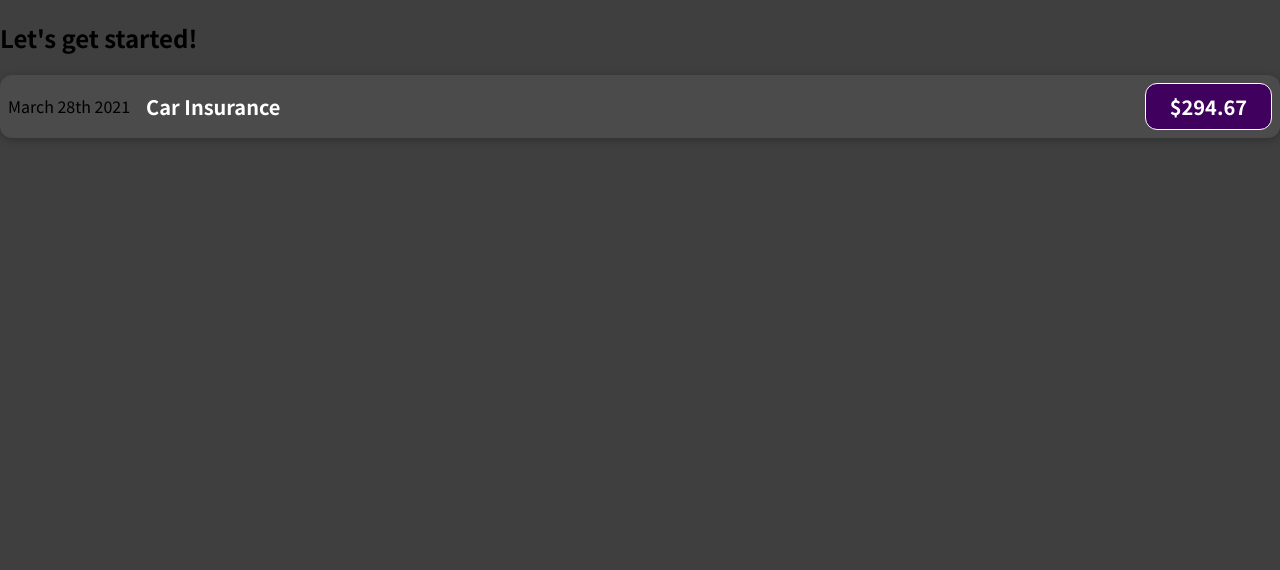
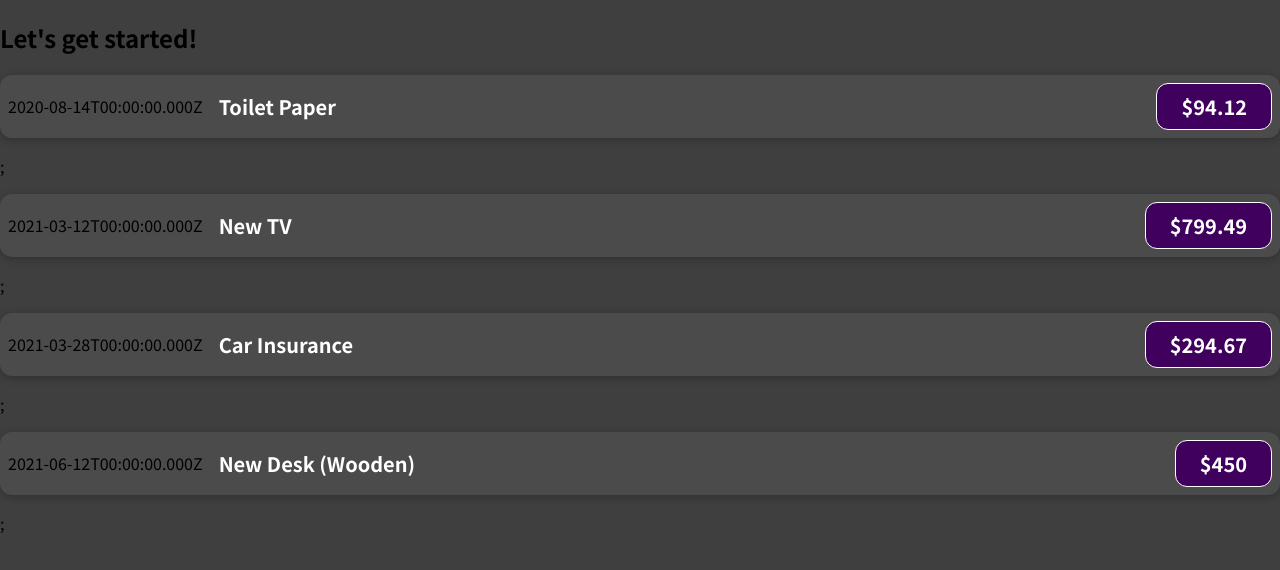
Before and after one commit to guywhale/01-starting-setup, a JavaScript app: page / in a window 1280 px wide. Shown: the top 570 px of the page. Built offline with nearby package versions, Linux system fonts and the light colour scheme.

Commit message:
Add props to expense item component

```diff
--- a/src/App.js
+++ b/src/App.js
@@ -1,12 +1,57 @@
-import ExpenseItem from './components/ExpenseItem';
+import ExpenseItem from "./components/ExpenseItem";
 
 function App() {
-	return (
-		<div>
-			<h2>Let's get started!</h2>
-			<ExpenseItem></ExpenseItem>
-		</div>
-	);
+  const expenses = [
+    {
+      id: "e1",
+      title: "Toilet Paper",
+      amount: 94.12,
+      date: new Date(2020, 7, 14),
+    },
+    { id: "e2", title: "New TV", amount: 799.49, date: new Date(2021, 2, 12) },
+    {
+      id: "e3",
+      title: "Car Insurance",
+      amount: 294.67,
+      date: new Date(2021, 2, 28),
+    },
+    {
+      id: "e4",
+      title: "New Desk (Wooden)",
+      amount: 450,
+      date: new Date(2021, 5, 12),
+    },
+  ];
+
+  return (
+    <div>
+      <h2>Let's get started!</h2>
+      <ExpenseItem
+        title={expenses[0].title}
+        amount={expenses[0].amount}
+        date={expenses[0].date}
+      ></ExpenseItem>
+      ;
+      <ExpenseItem
+        title={expenses[1].title}
+        amount={expenses[1].amount}
+        date={expenses[1].date}
+      ></ExpenseItem>
+      ;
+      <ExpenseItem
+        title={expenses[2].title}
+        amount={expenses[2].amount}
+        date={expenses[2].date}
+      ></ExpenseItem>
+      ;
+      <ExpenseItem
+        title={expenses[3].title}
+        amount={expenses[3].amount}
+        date={expenses[3].date}
+      ></ExpenseItem>
+      ;
+    </div>
+  );
 }
 
 export default App;
--- a/src/components/ExpenseItem.js
+++ b/src/components/ExpenseItem.js
@@ -1,12 +1,12 @@
 import "./ExpenseItem.css";
 
-function ExpenseItem() {
+function ExpenseItem(props) {
   return (
     <div className="expense-item">
-      <div>March 28th 2021</div>
+      <div>{props.date.toISOString()}</div>
       <div className="expense-item__description">
-        <h2>Car Insurance</h2>
-        <div className="expense-item__price">$294.67</div>
+        <h2>{props.title}</h2>
+        <div className="expense-item__price">${props.amount}</div>
       </div>
     </div>
   );
```
Also changed, not shown: 1 other file (tests, documents, lock files or other folders).
